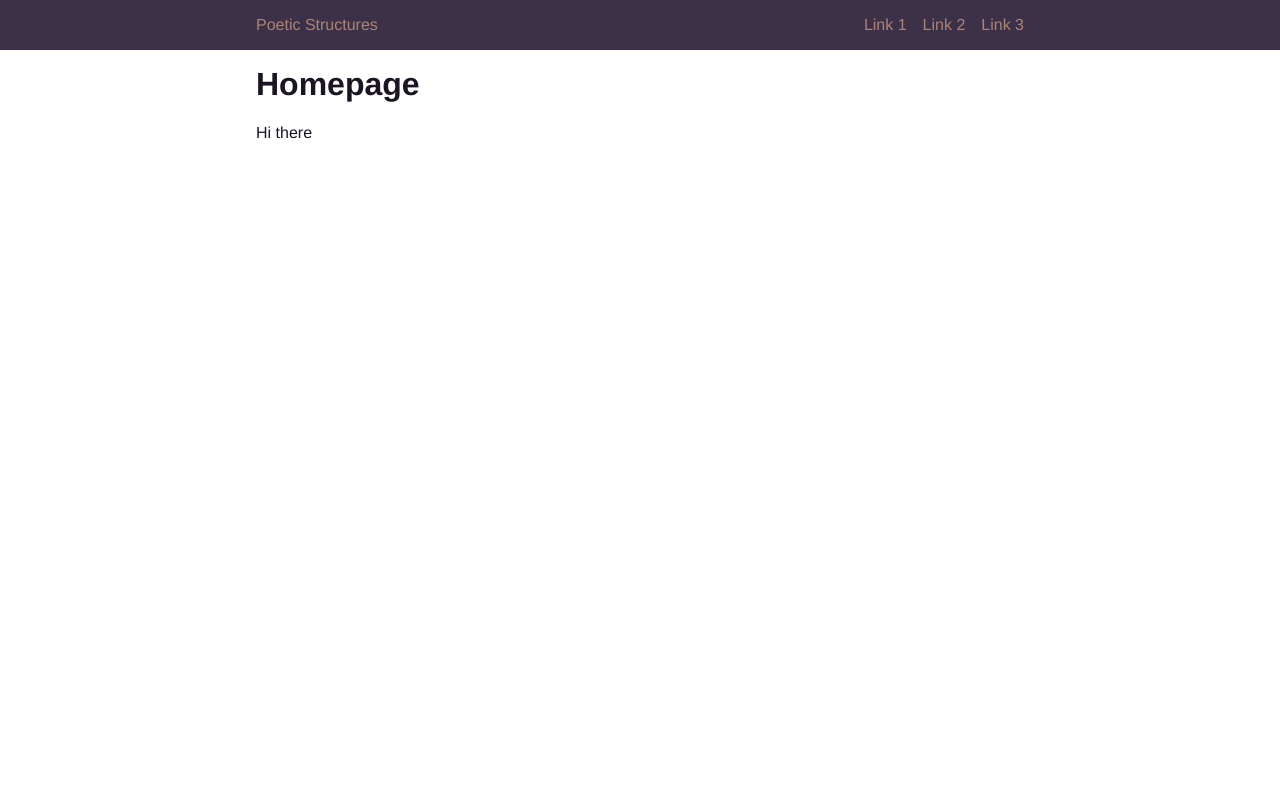
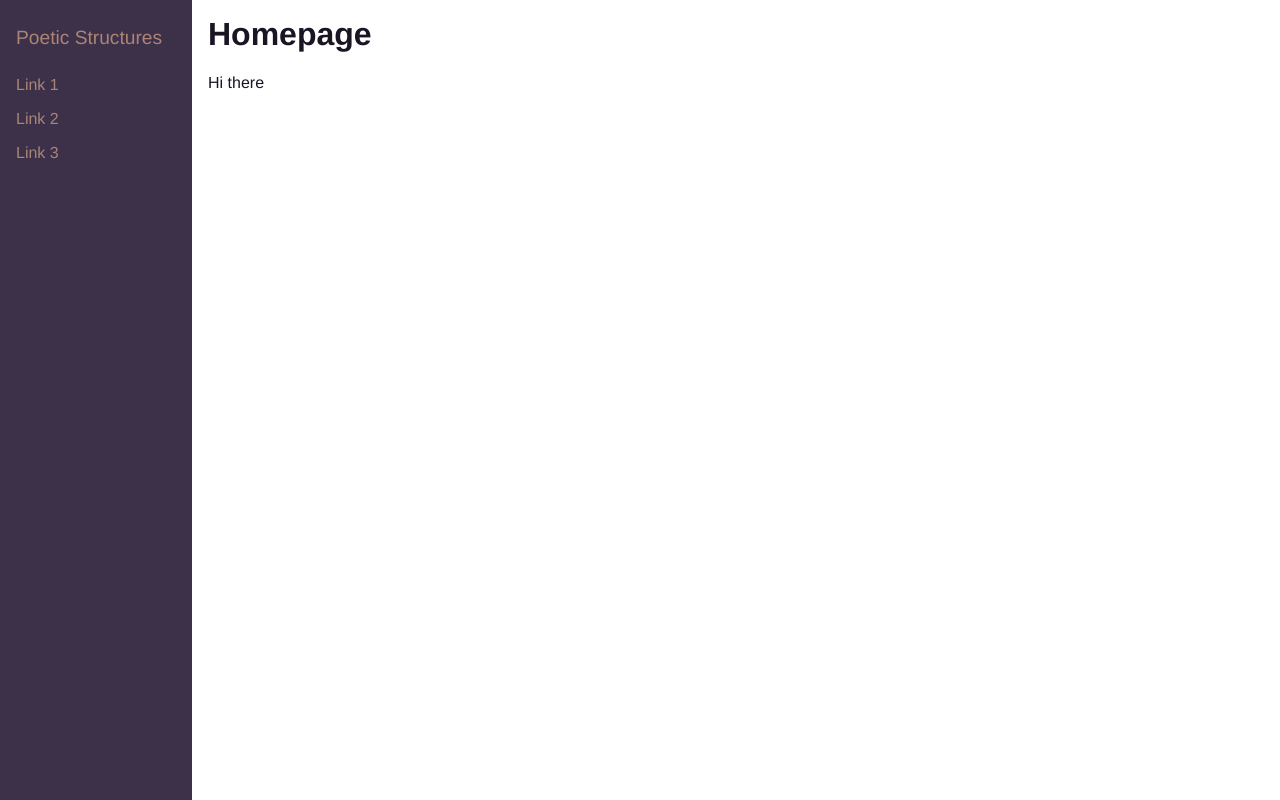
Before and after one commit to ilbum/minimal--gatsby-boiler-plate, a Gatsby site: page / in a window 1280 px wide. Built offline with nearby package versions, Linux system fonts and the light colour scheme; Gatsby itself is replaced by a stand-in of ours.

Commit message:
renamed breakpoints to sizing-variables, general navbar updates

```diff
--- a/src/components/layout.js
+++ b/src/components/layout.js
@@ -3,7 +3,7 @@ import Navbar from './navbar';
 
 const Layout = ({ pageTitle, children }) => {
   return (
-    <>
+    <div className="root-container-flex">
       <title>{pageTitle}</title>
       <Navbar />
       <div id="main-container">
@@ -12,7 +12,7 @@ const Layout = ({ pageTitle, children }) => {
           {children}
         </main>
       </div>
-    </>
+    </div>
   );
 };
 
--- a/src/components/navbar.js
+++ b/src/components/navbar.js
@@ -3,6 +3,7 @@ import * as React from 'react';
 
 const Navbar = () => {
   return (
+    <div className="nav-container-flex">
       <nav>
         <div className="nav-list-container">
           <ul className="logo">
@@ -15,6 +16,7 @@ const Navbar = () => {
           </ul>
         </div>
       </nav>
+    </div>
   );
 };
 
--- a/src/styles/_colors.scss
+++ b/src/styles/_colors.scss
@@ -19,8 +19,8 @@ TODO Colors
   Info
 */
 
+$primary-color: #3d314a;
 $primary-dark-color: #1a1423;
-$primary-color: #3d314a;
 $secondary-color: #684756;
 $secondary-light-color: #96705b;
 $secondary-light-light-color: #ab8476;
--- a/src/styles/_nav.scss
+++ b/src/styles/_nav.scss
@@ -1,9 +1,19 @@
-@use 'breakpoints';
+@use 'sizing-variables';
 @import 'colors';
 
+// Classes
+.nav-container-flex {
+  display: flex;
+  flex-direction: row;
+  position: fixed;
+  width: 100%;
+
+  background-color: $primary-color;
+  margin-bottom: 1rem;
+}
+
 nav {
-  background-color: $primary-color;
-  margin-bottom: 1em;
+  width: 100%;
 
   a {
     text-decoration: none;
@@ -14,42 +24,69 @@ nav {
   }
 }
 
+@media (min-width: $md) {
+  .nav-container-flex {
+    display: flex;
+    flex-direction: column;
+    height: 100%;
+    overflow: auto;
+    width: $nav-width;
+  }
+}
+
 .nav-list-container {
-  // list-style: none;\
+  list-style: none;
   margin: 0 auto;
-  padding: 0 20px;
+  // padding: 0 20px;
 
   display: flex;
   flex-direction: row;
-  justify-content: space-evenly;
+  justify-content: space-between;
+
+  width: 100%;
 
   li {
     display: inline;
-    padding-right: 1em;
+    padding-right: 1rem;
   }
   li:last-child {
     padding-right: 0;
   }
 
   .logo {
-    padding-left: 0;
+    padding-left: 1rem;
   }
 
   .menu-list {
-    justify-content: flex-end;
-  }
-}
-
-@media (min-width: $sm) {
-  .nav-list-container {
-    justify-content: space-between;
+    padding-inline-start: 0;
+    padding-inline-end: 1rem;
   }
 }
 
 @media (min-width: $md) {
   .nav-list-container {
+    flex-direction: column;
     padding: 0;
     padding-inline-start: 0;
-    width: $md;
+    width: $nav-width;
+
+    .logo {
+      padding: 0.5rem 1rem;
+      font-size: 1.2em;
+    }
+
+    .menu-list {
+      flex-direction: column;
+      margin: 0;
+      padding: 0 1rem;
+
+      li {
+        padding-bottom: 1rem;
+      }
+    }
+
+    li {
+      display: block;
+    }
   }
 }
--- a/src/styles/_breakpoints.scss
+++ b/src/styles/_sizing-variables.scss
@@ -5,3 +5,6 @@ $md: 768px;
 $lg: 992px;
 $xl: 1200px;
 $xxl: 1400px;
+
+$nav-height: 50px;
+$nav-width: 12em;
--- a/src/styles/global.scss
+++ b/src/styles/global.scss
@@ -1,4 +1,4 @@
-@import './breakpoints.scss';
+@import './sizing-variables.scss';
 @import './nav.scss';
 
 // variables
@@ -6,13 +6,26 @@ $font-stack: Helvetica, sans-serif;
 
 // element overwrites
 body {
+  color: $primary-dark-color;
+  font: 100% $font-stack;
   margin: 0 !important;
   padding: 0 !important;
-  font: 100% $font-stack;
-  color: $primary-dark-color;
 }
 
-// Custom
+// Classes
+.root-container-flex {
+  display: flex;
+  flex-direction: column;
+}
+
+@media (min-width: $md) {
+  .root-container-flex {
+    display: flex;
+    flex-direction: row;
+  }
+}
+
+// ID
 #main-container {
   // flexbox
   display: flex;
@@ -20,7 +33,7 @@ body {
 
   // other properties
   margin: auto;
-  padding: 0;
+  padding: $nav-height 0 0 0; //TODO make this a variable
   width: 100%;
 
   h1 {
@@ -28,16 +41,18 @@ body {
   }
 
   main {
-    padding: 0 1em;
+    padding: 1rem;
   }
 }
 
 @media (min-width: $md) {
   #main-container {
-    width: $md;
+    padding: 0 0 0 $nav-width;
+    // width: $md;
+    width: 100%;
 
     main {
-      padding: 0;
+      padding: 1rem;
     }
   }
 }
```
Lines whose indentation alone changed are shown as unchanged.
